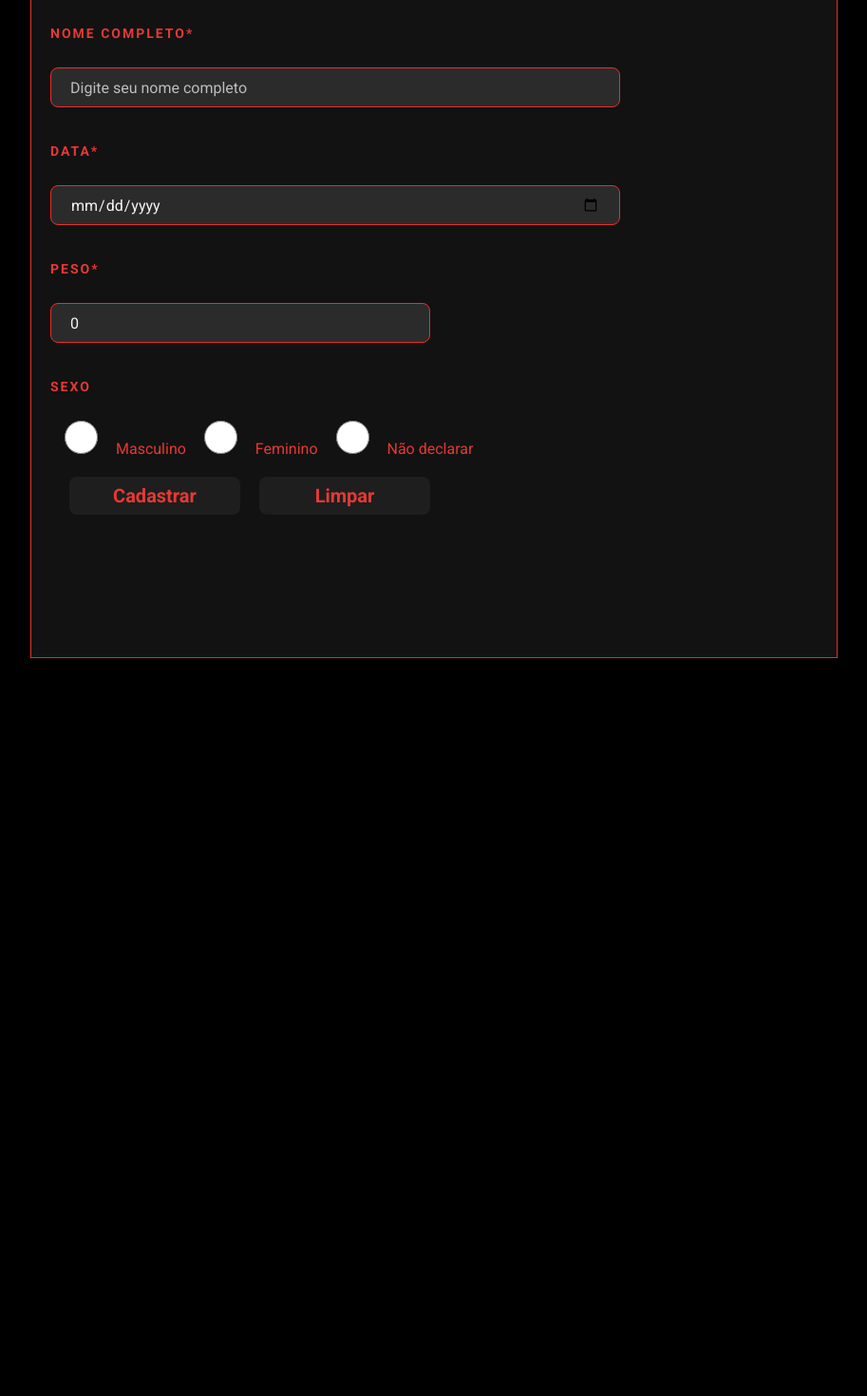
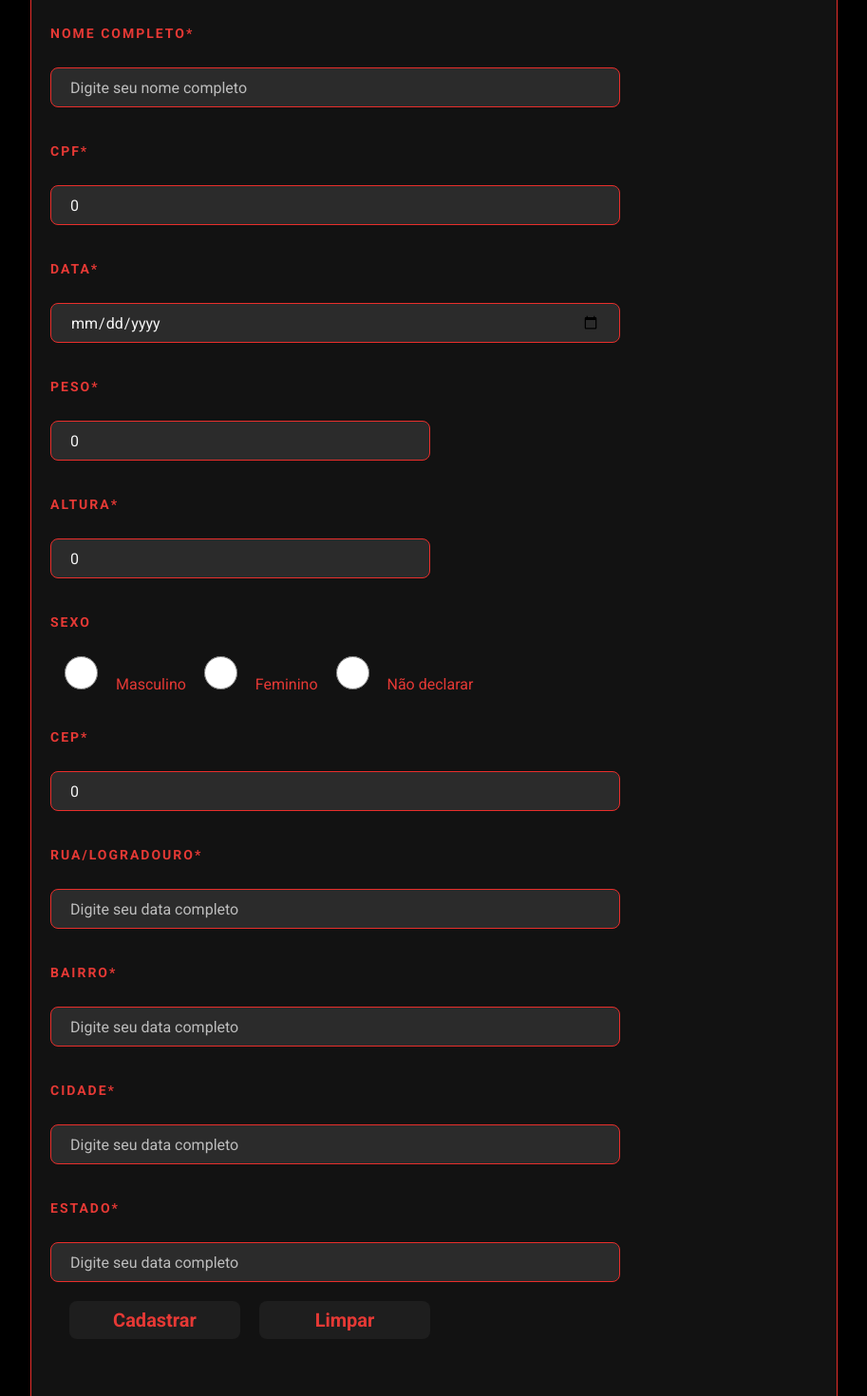
Before and after one commit to Gleidson-RS/Projeto-Esporte-Ar-Livre, an Angular app: page /Cadastro-Atleta in a window 1280 px wide. Shown: the part 340-1810 px from the top of the page at 95% size, without its empty margins (183-1096 px from the left). Before the commit the page ends 1053 px from the top, so only its background shows below. Built offline with nearby package versions, Linux system fonts and the light colour scheme.

Commit message:
pessoa funcinando de novo, agora indo pra corrida

```diff
--- a/src/app/component/atleta/atleta-component/atleta.component.html
+++ b/src/app/component/atleta/atleta-component/atleta.component.html
@@ -8,12 +8,19 @@
         <input type="text" name="nome" id="nome" class="input01" maxlength="60" placeholder="Digite seu nome completo" [(ngModel)]="nome">
 
 
+        <label for="cpf"> CPF* </label>
+        <input type="number" name="cpf" id="cpf" class="input01" maxlength="60" placeholder="Digite seu data completo" [(ngModel)]="cpf">
+
+
         <label for="dataNascimento"> Data* </label>
         <input type="date" name="dataNascimento" id="dataNascimento" class="input01" maxlength="60" placeholder="Digite seu data completo" [(ngModel)]="datanascimento">
 
 
         <label for="peso">Peso*</label>
         <input type="number" name="peso" id="peso" class="input02" maxlength="14" placeholder="Digite seu peso" [(ngModel)]="peso">
+
+        <label for="altura">Altura*</label>
+        <input type="number" name="altura" id="altura" class="input02" maxlength="14" placeholder="Digite sua altura" [(ngModel)]="altura">
 
 
         <label for="sexo">Sexo</label>
@@ -24,6 +31,24 @@
         <input type="radio" name="sexo" id="sexo-n" class="radio01" required [(ngModel)]="sexo" value="N">
         Não declarar
 
+        <label for="cep"> CEP* </label>
+        <input type="number" name="cep" id="cep" class="input01" maxlength="60" placeholder="Digite seu data completo" [(ngModel)]="cep">
+
+
+        <label for="rua_logradouro"> Rua/Logradouro* </label>
+        <input type="text" name="rua_logradouro" id="rua_logradouro" class="input01" maxlength="60" placeholder="Digite seu data completo" [(ngModel)]="rua_logradouro">
+
+
+        <label for="bairro"> Bairro* </label>
+        <input type="text" name="bairro" id="bairro" class="input01" maxlength="60" placeholder="Digite seu data completo" [(ngModel)]="bairro">
+
+
+        <label for="cidade"> Cidade* </label>
+        <input type="text" name="cidade" id="cidade" class="input01" maxlength="60" placeholder="Digite seu data completo" [(ngModel)]="cidade">
+
+
+        <label for="uf"> Estado* </label>
+        <input type="text" name="uf" id="uf" class="input01" maxlength="60" placeholder="Digite seu data completo" [(ngModel)]="uf">
 
         <div id="div-btns">
 
--- a/src/app/component/atleta/atleta-component/atleta.component.ts
+++ b/src/app/component/atleta/atleta-component/atleta.component.ts
@@ -1,4 +1,4 @@
-import { Router, RouterLink, RouterLinkActive, RouterOutlet, ActivatedRoute } from '@angular/router';
+import { Router, ActivatedRoute } from '@angular/router';
 
 import { Component } from '@angular/core';
 import { FormsModule } from '@angular/forms';
@@ -8,7 +8,7 @@ import { AtletaService } from '../../../services/Atleta-service/atleta.service';
 @Component({
   selector: 'app-atleta',
   standalone: true,
-  imports: [ RouterLink, RouterLinkActive, RouterOutlet, FormsModule],
+  imports: [FormsModule],
   templateUrl: './atleta.component.html',
   styleUrl: './atleta.component.css'
 })
@@ -20,10 +20,17 @@ export class AtletaComponent {
 
     idpessoa = 0
     nome = ''
+    cpf = 0
     datanascimento = ''
     peso = 0
     altura = 0
     sexo = ''
+    cep = 0
+    rua_logradouro = ''
+    bairro = ''
+    cidade = ''
+    uf = ''
+
 
   // ==========================================
   // CONTROLE DA TELA
@@ -70,10 +77,16 @@ export class AtletaComponent {
 
     console.log(this.idpessoa)
     console.log(this.nome)
+    console.log(this.cpf)
     console.log(this.datanascimento)
     console.log(this.peso)
     console.log(this.altura)
     console.log(this.sexo)
+    console.log(this.cep)
+    console.log(this.rua_logradouro)
+    console.log(this.bairro)
+    console.log(this.cidade)
+    console.log(this.uf)
 
   }
 
@@ -93,10 +106,16 @@ export class AtletaComponent {
 
           this.idpessoa = dadosAtleta.idpessoa;
           this.nome = dadosAtleta.nome;
+          this.cpf = dadosAtleta.cpf
           this.datanascimento = dadosAtleta.datanascimento;
           this.peso = dadosAtleta.peso;
           this.altura = dadosAtleta.altura
           this.sexo = dadosAtleta.sexo;
+          this.cep = dadosAtleta.cep;
+          this.rua_logradouro = dadosAtleta.rua_logradouro;
+          this.bairro = dadosAtleta.bairro
+          this.cidade = dadosAtleta.cidade
+          this.uf = dadosAtleta.uf;
 
         },
 
@@ -125,11 +144,16 @@ export class AtletaComponent {
       this.atletaService.criarAtleta(
         this.idpessoa,
         this.nome,
+        this.cpf,
         this.datanascimento,
         this.peso,
         this.altura,
         this.sexo,
-
+        this.cep,
+        this.rua_logradouro,
+        this.bairro,
+        this.cidade,
+        this.uf
       );
 
 
@@ -213,10 +237,15 @@ export class AtletaComponent {
 
     this.idpessoa = atleta.idpessoa;
     this.nome = atleta.nome;
+    this.cpf = atleta.cpf
     this.datanascimento = atleta.datanascimento;
     this.peso = atleta.peso
     this.altura = atleta.altura
     this.sexo = atleta.sexo;
-
+    this.cep = atleta.cep;
+    this.rua_logradouro = atleta.rua_logradouro;
+    this.bairro = atleta.bairro;
+    this.cidade = atleta.cidade
+    this.uf = atleta.uf
   }
 }
--- a/src/app/component/atleta/lista-atleta/lista-atleta.component.html
+++ b/src/app/component/atleta/lista-atleta/lista-atleta.component.html
@@ -15,6 +15,8 @@
         </ul>
 
         Idade: {{ calcularIdade(elem.datanascimento) }} anos<br>
+
+        IMC: {{ calcularIMC(elem.altura, elem.peso) }}<br>
 
       </span>
 
--- a/src/app/component/atleta/lista-atleta/lista-atleta.component.ts
+++ b/src/app/component/atleta/lista-atleta/lista-atleta.component.ts
@@ -42,6 +42,7 @@ export class ListaAtletaComponent {
           console.log('Erro ao listar Atletas ', msgErro);
         }
       });
+
   }
 
   excluir(id: number) {
@@ -82,5 +83,8 @@ export class ListaAtletaComponent {
     return this.listaService.calcularIdade(dataNascimento);
   }
 
+  calcularIMC(altura: number, peso: number): number{
+    return this.listaService.calcularIMC(peso, altura)
 
   }
+  }
--- a/src/app/component/corrida/lista-corridas/corridas.component.ts
+++ b/src/app/component/corrida/lista-corridas/corridas.component.ts
@@ -1,4 +1,4 @@
-import { Router, RouterLink, RouterLinkActive, RouterOutlet } from '@angular/router';
+import { Router } from '@angular/router';
 
 import { Component, OnInit } from '@angular/core';
 import { FormsModule } from '@angular/forms';
@@ -12,7 +12,7 @@ import { signal } from '@angular/core';
 @Component({
   selector: 'app-corridas',
   standalone: true,
-  imports: [RouterLink, RouterLinkActive, RouterOutlet, FormsModule],
+  imports: [FormsModule],
   templateUrl: './corridas.component.html',
   styleUrl: './corridas.component.css'
 })
--- a/src/app/component/menu-component/menu-component.component.ts
+++ b/src/app/component/menu-component/menu-component.component.ts
@@ -1,10 +1,10 @@
 import { Component, EventEmitter, Output } from '@angular/core';
-import { RouterLink, RouterLinkActive } from '@angular/router';
+import { RouterLink } from '@angular/router';
 
 @Component({
   selector: 'app-menu-component',
   standalone: true,
-  imports: [RouterLink, RouterLinkActive],
+  imports: [RouterLink],
   templateUrl: './menu-component.component.html',
   styleUrl: './menu-component.component.css'
 })
--- a/src/app/models/atleta.ts
+++ b/src/app/models/atleta.ts
@@ -1,10 +1,14 @@
 export class Atleta{
     idpessoa: number = 0
     nome: string = ''
+    cpf: number = 0
+    datanascimento: string = ''
     peso: number = 0
     altura: number = 0
-    datanascimento: string = ''
     sexo: string = ''
-
-
+    cep: number = 0
+    rua_logradouro: string = ''
+    bairro: string = ''
+    cidade: string = ''
+    uf: string = ''
 }
```
Also changed, not shown: src/app/app.component.ts (+1 -10 lines), src/app/component/corrida/cadastro-corridas/cadastro-corridas.component.ts (+1 -9 lines), src/app/services/Atleta-service/atleta.service.ts (+81 -54 lines). Lines whose indentation alone changed are shown as unchanged.
